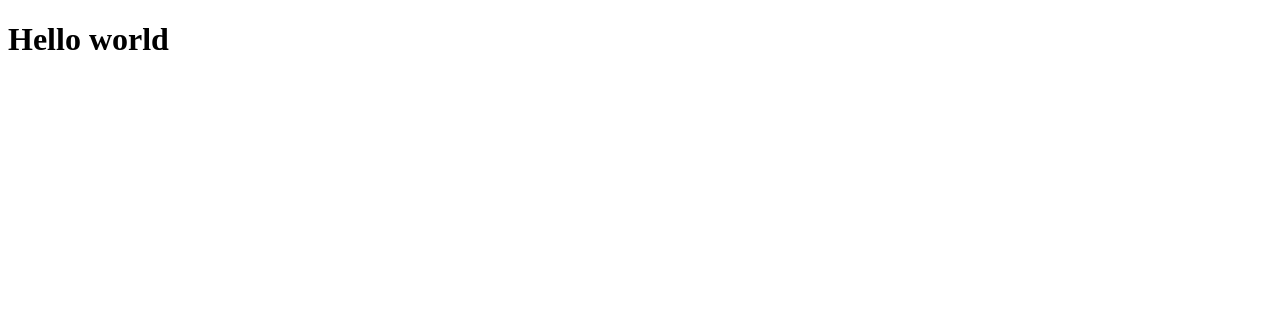
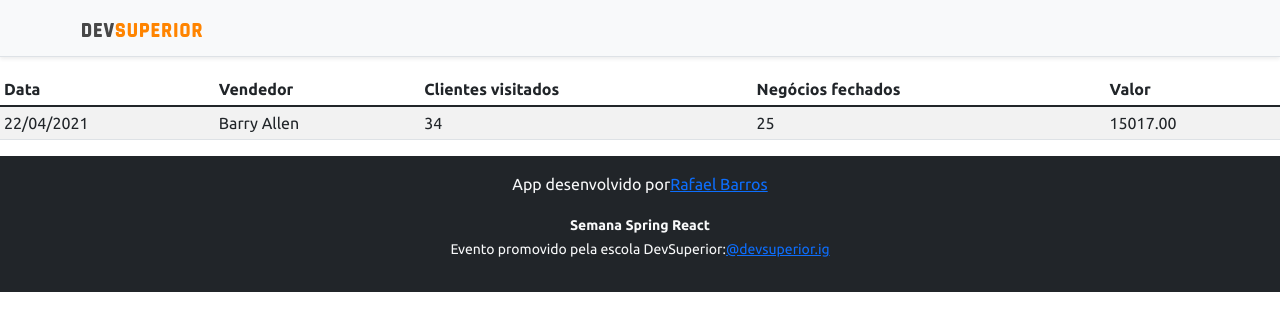
Before and after one commit to Rafaelb4rros/spring-react-week, a React (Create React App) app in the folder frontend/: page / in a window 1280 px wide. Shown: the top 330 px of the page. Built offline with nearby package versions, Linux system fonts and the light colour scheme.

Commit message:
adding bootstrap and creating basic components in frontend

```diff
--- a/frontend/package.json
+++ b/frontend/package.json
@@ -10,6 +10,7 @@
     "@types/node": "^12.0.0",
     "@types/react": "^17.0.0",
     "@types/react-dom": "^17.0.0",
+    "bootstrap": "^5.1.3",
     "react": "^17.0.2",
     "react-dom": "^17.0.2",
     "react-scripts": "4.0.3",
--- a/frontend/src/App.tsx
+++ b/frontend/src/App.tsx
@@ -1,7 +1,15 @@
+import { Datatable } from "components/Datatable";
+import { Footer } from "components/Footer";
+import { Navbar } from "components/Navbar";
+
 export function App() {
   return (
     <div className="App">
-      <h1>Hello world</h1>
+      <Navbar />
+      <div>
+        <Datatable />
+      </div>
+      <Footer />
     </div>
   );
 }
--- /dev/null
+++ b/frontend/src/components/Datatable/index.tsx
@@ -0,0 +1,26 @@
+export function Datatable() {
+  return (
+    <div className="table-responsive">
+      <table className="table table-striped table-sm">
+        <thead>
+          <tr>
+            <th>Data</th>
+            <th>Vendedor</th>
+            <th>Clientes visitados</th>
+            <th>Negócios fechados</th>
+            <th>Valor</th>
+          </tr>
+        </thead>
+        <tbody>
+          <tr>
+            <td>22/04/2021</td>
+            <td>Barry Allen</td>
+            <td>34</td>
+            <td>25</td>
+            <td>15017.00</td>
+          </tr>
+        </tbody>
+      </table>
+    </div>
+  );
+}
--- /dev/null
+++ b/frontend/src/components/Footer/index.tsx
@@ -0,0 +1,32 @@
+export function Footer() {
+  return (
+    <footer className="footer mt-auto py-3 bg-dark">
+      <div className="container">
+        <p className="text-light">
+          App desenvolvido por
+          <a
+            href="https://github.com/Rafaelb4rros"
+            target="_blank"
+            rel="noreferrer"
+          >
+            Rafael Barros
+          </a>
+        </p>
+        <p className="text-light">
+          <small>
+            <strong>Semana Spring React</strong>
+            <br />
+            Evento promovido pela escola DevSuperior:
+            <a
+              href="https://instagram.com/devsuperior.ig"
+              target="_blank"
+              rel="noreferrer"
+            >
+              @devsuperior.ig
+            </a>
+          </small>
+        </p>
+      </div>
+    </footer>
+  );
+}
--- /dev/null
+++ b/frontend/src/components/Navbar/index.tsx
@@ -0,0 +1,13 @@
+import ImgDsDark from "../../assets/img/ds-dark.svg";
+
+export function Navbar() {
+  return (
+    <div className="d-flex flex-column flex-md-row align-items-center p-3 px-md-4 mb-3 bg-light border-bottom shadow-sm">
+      <div className="container">
+        <nav className="my-2 my-md-0 mr-md-3">
+          <img src={ImgDsDark} alt="DevSuperior" width="120" />
+        </nav>
+      </div>
+    </div>
+  );
+}
--- a/frontend/src/index.tsx
+++ b/frontend/src/index.tsx
@@ -1,6 +1,7 @@
 import React from "react";
 import ReactDOM from "react-dom";
-
+import "bootstrap/dist/css/bootstrap.css";
+import "./styles/global.css";
 import { App } from "./App";
 
 ReactDOM.render(
--- /dev/null
+++ b/frontend/src/styles/global.css
@@ -0,0 +1,33 @@
+@import url("https://fonts.googleapis.com/css2?family=Ubuntu:wght@300;400;500;700&display=swap");
+:root {
+  --color-primary: #ff8400;
+}
+
+html,
+body {
+  height: 100%;
+  font-family: "Ubuntu", sans-serif;
+}
+
+#root {
+  display: flex;
+  flex-direction: column;
+  height: 100%;
+}
+
+.content {
+  flex: 1 0 auto;
+}
+
+.footer {
+  flex-shrink: 0;
+  text-align: center;
+}
+
+.bg-primary {
+  background-color: var(--color-primary) !important;
+}
+
+.text-primary {
+  color: var(--color-primary) !important;
+}
```
Also changed, not shown: frontend/src/assets/img/ds-dark.svg (added), 1 other file (tests, documents, lock files or other folders).
